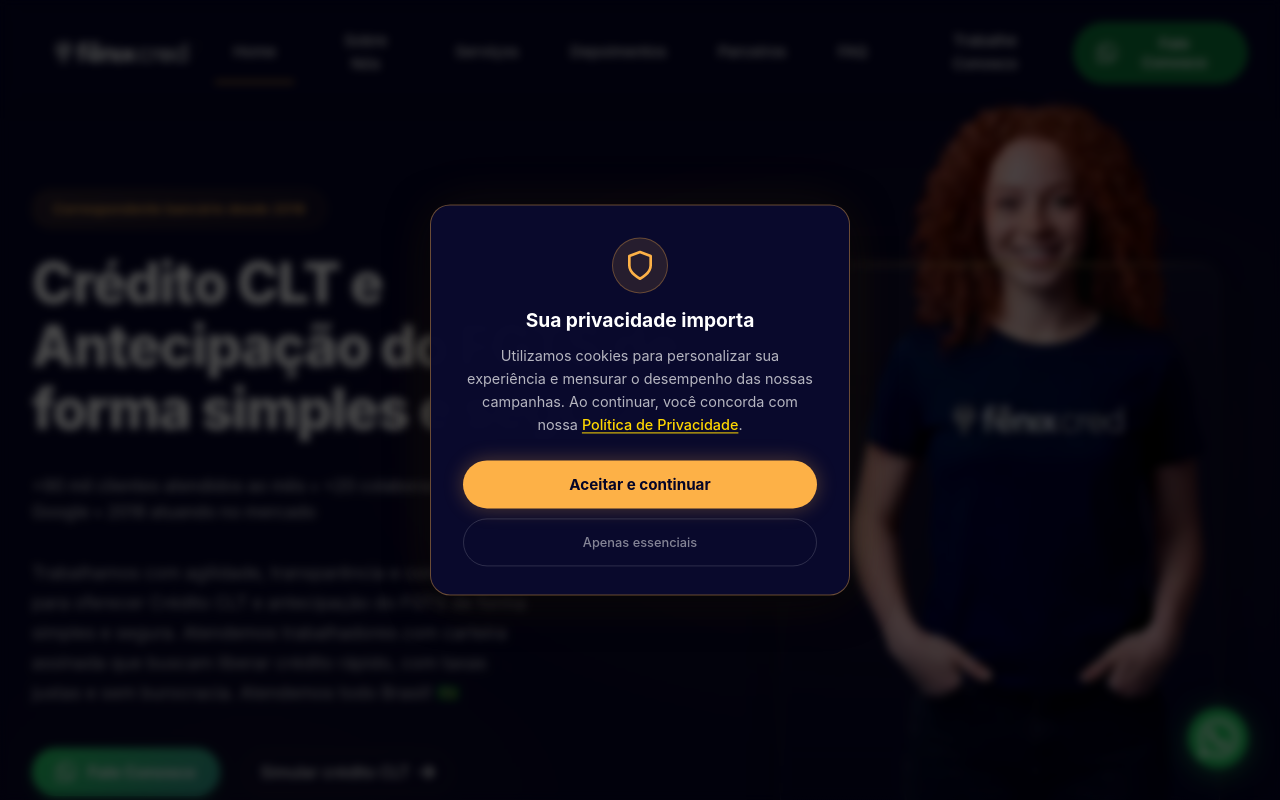
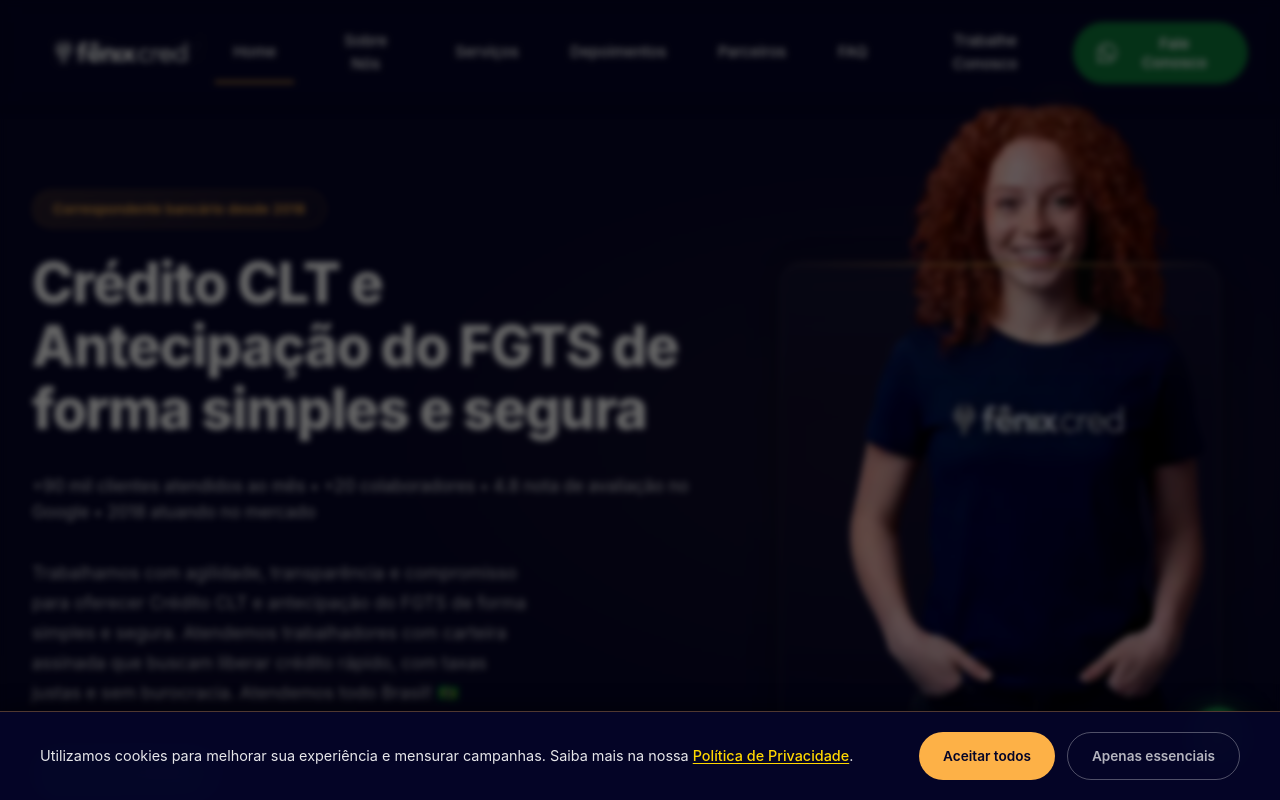
Before and after one commit to fmartins3570/fenixcred, a React (Vite) app: page / in a window 1280 px wide. Shown: the top 800 px of the page. Built offline with nearby package versions, Linux system fonts and the light colour scheme; no server answers.

Commit message:
fix: cookie consent back to bottom bar style with dark overlay
Discrete banner at bottom + dark overlay blocking interaction.
Less intrusive but still forces user action before browsing.

Co-Authored-By: Claude Opus 4.6 (1M context) <noreply@anthropic.com>

```diff
--- a/src/components/CookieBanner.css
+++ b/src/components/CookieBanner.css
@@ -3,27 +3,9 @@
   position: fixed;
   inset: 0;
   z-index: 9998;
-  background: rgba(0, 0, 0, 0.7);
-  backdrop-filter: blur(4px);
+  background: rgba(0, 0, 0, 0.6);
+  backdrop-filter: blur(3px);
   animation: cookieFadeIn 0.3s ease-out;
-}
-
-/* Modal centralizado */
-.cookie-modal {
-  position: fixed;
-  bottom: 50%;
-  left: 50%;
-  transform: translate(-50%, 50%);
-  z-index: 9999;
-  background: rgba(10, 10, 45, 0.98);
-  border: 1px solid rgba(253, 177, 71, 0.4);
-  border-radius: 20px;
-  padding: 2rem 2rem 1.75rem;
-  max-width: 420px;
-  width: calc(100% - 2rem);
-  box-shadow: 0 8px 40px rgba(0, 0, 0, 0.6), 0 0 60px rgba(253, 177, 71, 0.08);
-  text-align: center;
-  animation: cookieSlideUp 0.4s ease-out;
 }
 
 @keyframes cookieFadeIn {
@@ -31,106 +13,115 @@
   to { opacity: 1; }
 }
 
+/* Banner discreto no rodapé */
+.cookie-banner {
+  position: fixed;
+  bottom: 0;
+  left: 0;
+  right: 0;
+  z-index: 9999;
+  background: rgba(5, 5, 40, 0.97);
+  backdrop-filter: blur(12px);
+  border-top: 1px solid rgba(253, 177, 71, 0.3);
+  padding: 1.25rem 1.5rem;
+  box-shadow: 0 -4px 20px rgba(0, 0, 0, 0.4);
+  animation: cookieSlideUp 0.4s ease-out;
+}
+
 @keyframes cookieSlideUp {
   from {
-    transform: translate(-50%, 50%) translateY(30px);
+    transform: translateY(100%);
     opacity: 0;
   }
   to {
-    transform: translate(-50%, 50%) translateY(0);
+    transform: translateY(0);
     opacity: 1;
   }
 }
 
-.cookie-modal-icon {
-  width: 56px;
-  height: 56px;
-  border-radius: 50%;
-  background: rgba(253, 177, 71, 0.12);
-  border: 1px solid rgba(253, 177, 71, 0.3);
+.cookie-banner-content {
+  max-width: 1200px;
+  margin: 0 auto;
   display: flex;
   align-items: center;
-  justify-content: center;
-  margin: 0 auto 1rem;
-  color: #fdb147;
+  justify-content: space-between;
+  gap: 1.5rem;
+  flex-wrap: wrap;
 }
 
-.cookie-modal-title {
-  font-size: 1.2rem;
-  font-weight: 700;
-  color: #fff;
-  margin-bottom: 0.75rem;
+.cookie-banner-text {
+  flex: 1;
+  min-width: 280px;
+  color: rgba(255, 255, 255, 0.9);
+  font-size: 0.9rem;
+  line-height: 1.5;
 }
 
-.cookie-modal-text {
-  color: rgba(255, 255, 255, 0.7);
-  font-size: 0.9rem;
-  line-height: 1.6;
-  margin-bottom: 1.5rem;
-}
-
-.cookie-modal-text a {
+.cookie-banner-text a {
   color: #fdb147;
   text-decoration: underline;
   text-underline-offset: 2px;
 }
 
-.cookie-modal-text a:hover {
+.cookie-banner-text a:hover {
   color: #fdc567;
 }
 
-.cookie-modal-actions {
+.cookie-banner-actions {
   display: flex;
-  flex-direction: column;
-  gap: 0.6rem;
+  gap: 0.75rem;
+  flex-shrink: 0;
 }
 
 .cookie-btn {
   border: none;
   border-radius: 50px;
-  padding: 0.85rem 1.5rem;
-  font-weight: 700;
-  font-size: 0.95rem;
+  padding: 0.7rem 1.5rem;
+  font-weight: 600;
+  font-size: 0.85rem;
   cursor: pointer;
   transition: all 0.2s;
-  min-height: 48px;
+  min-height: 44px;
   white-space: nowrap;
-  width: 100%;
 }
 
 .cookie-btn-accept {
   background: #fdb147;
   color: #050528;
-  box-shadow: 0 0 20px rgba(253, 177, 71, 0.3);
 }
 
 .cookie-btn-accept:hover {
   background: #fdc567;
-  box-shadow: 0 0 30px rgba(253, 177, 71, 0.4);
 }
 
 .cookie-btn-reject {
   background: transparent;
-  color: rgba(255, 255, 255, 0.5);
-  border: 1px solid rgba(255, 255, 255, 0.15);
-  font-size: 0.8rem;
-  font-weight: 500;
-  padding: 0.6rem 1.5rem;
-  min-height: 40px;
+  color: rgba(255, 255, 255, 0.7);
+  border: 1px solid rgba(255, 255, 255, 0.3);
 }
 
 .cookie-btn-reject:hover {
-  color: rgba(255, 255, 255, 0.7);
-  border-color: rgba(255, 255, 255, 0.3);
+  color: #fff;
+  border-color: rgba(255, 255, 255, 0.5);
 }
 
 @media (max-width: 600px) {
-  .cookie-modal {
-    padding: 1.5rem 1.25rem 1.25rem;
-    border-radius: 16px;
+  .cookie-banner {
+    padding: 1rem;
   }
 
-  .cookie-modal-title {
-    font-size: 1.1rem;
+  .cookie-banner-content {
+    flex-direction: column;
+    text-align: center;
+    gap: 1rem;
+  }
+
+  .cookie-banner-actions {
+    width: 100%;
+    flex-direction: column;
+  }
+
+  .cookie-btn {
+    width: 100%;
   }
 }
--- a/src/components/CookieBanner.jsx
+++ b/src/components/CookieBanner.jsx
@@ -22,28 +22,23 @@ export default function CookieBanner() {
   return (
     <>
       <div className="cookie-overlay" aria-hidden="true" />
-      <div className="cookie-modal" role="dialog" aria-label="Consentimento de cookies" aria-modal="true">
-        <div className="cookie-modal-icon" aria-hidden="true">
-          <svg width="32" height="32" viewBox="0 0 24 24" fill="none" stroke="currentColor" strokeWidth="2" strokeLinecap="round" strokeLinejoin="round">
-            <path d="M12 22s8-4 8-10V5l-8-3-8 3v7c0 6 8 10 8 10z"/>
-          </svg>
-        </div>
-        <h3 className="cookie-modal-title">Sua privacidade importa</h3>
-        <p className="cookie-modal-text">
-          Utilizamos cookies para personalizar sua experiência e mensurar o
-          desempenho das nossas campanhas. Ao continuar, você concorda com
-          nossa{' '}
+      <div className="cookie-banner" role="dialog" aria-label="Consentimento de cookies">
+        <div className="cookie-banner-content">
+          <p className="cookie-banner-text">
+            Utilizamos cookies para melhorar sua experiência e mensurar campanhas.
+            Saiba mais na nossa{' '}
             <a href="/politica-privacidade">Política de Privacidade</a>.
           </p>
-        <div className="cookie-modal-actions">
+          <div className="cookie-banner-actions">
             <button className="cookie-btn cookie-btn-accept" onClick={handleAccept}>
-            Aceitar e continuar
+              Aceitar todos
             </button>
             <button className="cookie-btn cookie-btn-reject" onClick={handleReject}>
               Apenas essenciais
             </button>
           </div>
         </div>
+      </div>
     </>
   )
 }
```
Lines whose indentation alone changed are shown as unchanged.
